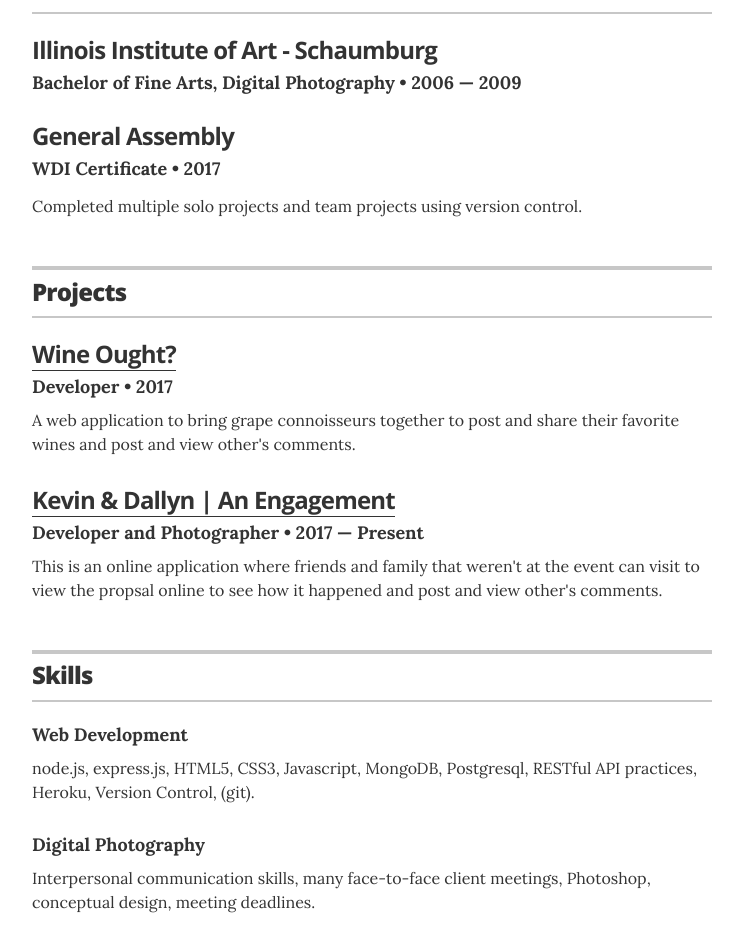
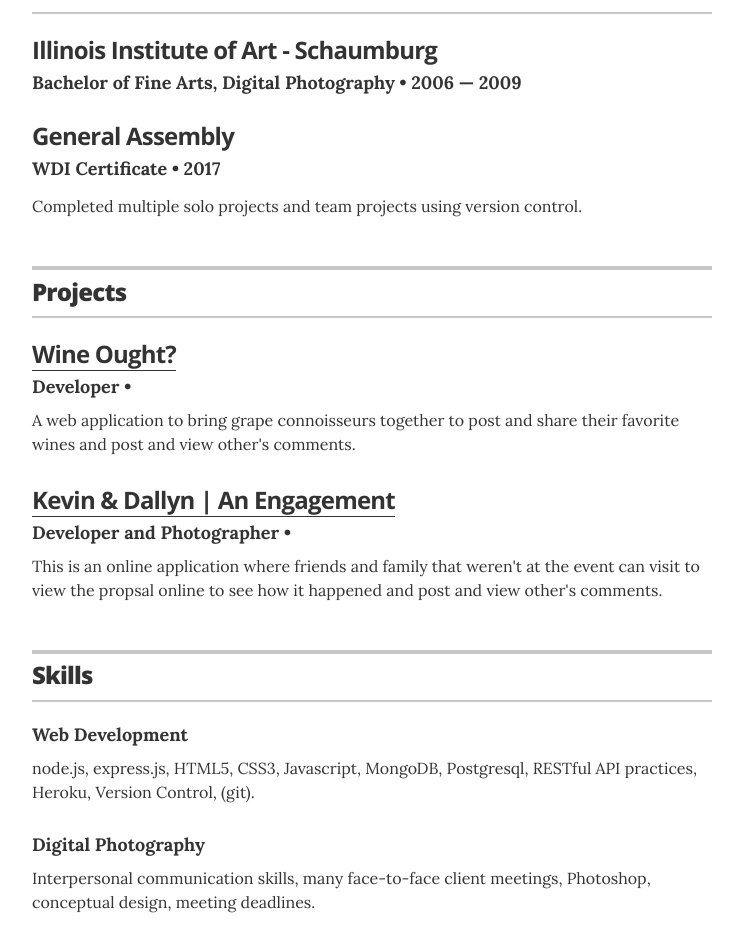
Before and after one commit to daniel-ye137/daniel-ye137.github.io, a Jekyll site: the page built from index.html, in a window 1280 px wide. Shown: the part 1064-1999 px from the top of the page, without its empty margins (268-1011 px from the left). Built offline with Jekyll 4.4.1, drawn with Linux system fonts in a browser that asks for light colours.

Commit message:
quick fix

```diff
--- a/_layouts/resume.html
+++ b/_layouts/resume.html
@@ -6,8 +6,8 @@
 <body class="theme-{% if site.resume_theme %}{{ site.resume_theme }}{% endif %}">
 
   <div class="wrapper" itemscope itemtype="http://schema.org/Person">
-      <meta itemprop="telephone" content="{{ site.resume_contact_telephone }}"/>
-      <meta itemprop="address" content="{{ site.resume_contact_address }}"/>
+    <meta itemprop="telephone" content="{{ site.resume_contact_telephone }}" />
+    <meta itemprop="address" content="{{ site.resume_contact_address }}" />
 
     <header class="page-header">
 
@@ -84,14 +84,16 @@
       {% for education in site.data.education %}
       <div class="resume-item" itemscope itemprop="alumniOf" itemtype="http://schema.org/CollegeOrUniversity">
         <h3 class="resume-item-title" itemprop="name">{{ education.uni }}</h3>
-          <h4 class="resume-item-details group" itemprop="description">{{ education.degree }} &bull; {{ education.year }}</h4>
+        <h4 class="resume-item-details group" itemprop="description">{{ education.degree }} &bull; {{ education.year }}
+        </h4>
         <h5 class="resume-item-details award-title" itemprop="description">{{ education.award }}</h5>
         <p class="resume-item-copy" itemprop="description">
         <ul class="resume-item-list">
           {% for award in education.awards %}
           <li>{{ award.award }}</li>
           {% endfor %}
-            </ul></h5>
+        </ul>
+        </h5>
 
 
         <p class="resume-item-copy">{{ education.summary }}</p>
@@ -112,8 +114,9 @@
       {% for project in site.data.projects %}
       <div class="resume-item" itemscope itemtype="http://schema.org/CreativeWork">
         <meta itemprop="creator" content="{{ site.resume_name }}" itemtype="http://schema.org/Person" />
-          <h3 class="resume-item-title" itemprop="name">{% if project.url %}<a href="{{ project.url }}" itemprop="url">{{ project.project }}</a>{% else %}{{ project.project }}{% endif %}</h3>
-          <h4 class="resume-item-details" itemprop="description">{{ project.role }}  &bull; {{ project.duration }}</h4>
+        <h3 class="resume-item-title" itemprop="name">{% if project.url %}<a href="{{ project.url }}"
+            itemprop="url">{{ project.project }}</a>{% else %}{{ project.project }}{% endif %}</h3>
+        <h4 class="resume-item-details" itemprop="description">{{ project.role }} &bull; </h4>
         <p class="resume-item-copy">{{ project.description }}</p>
       </div>
       {% endfor %}
```
Lines whose indentation alone changed are shown as unchanged.
